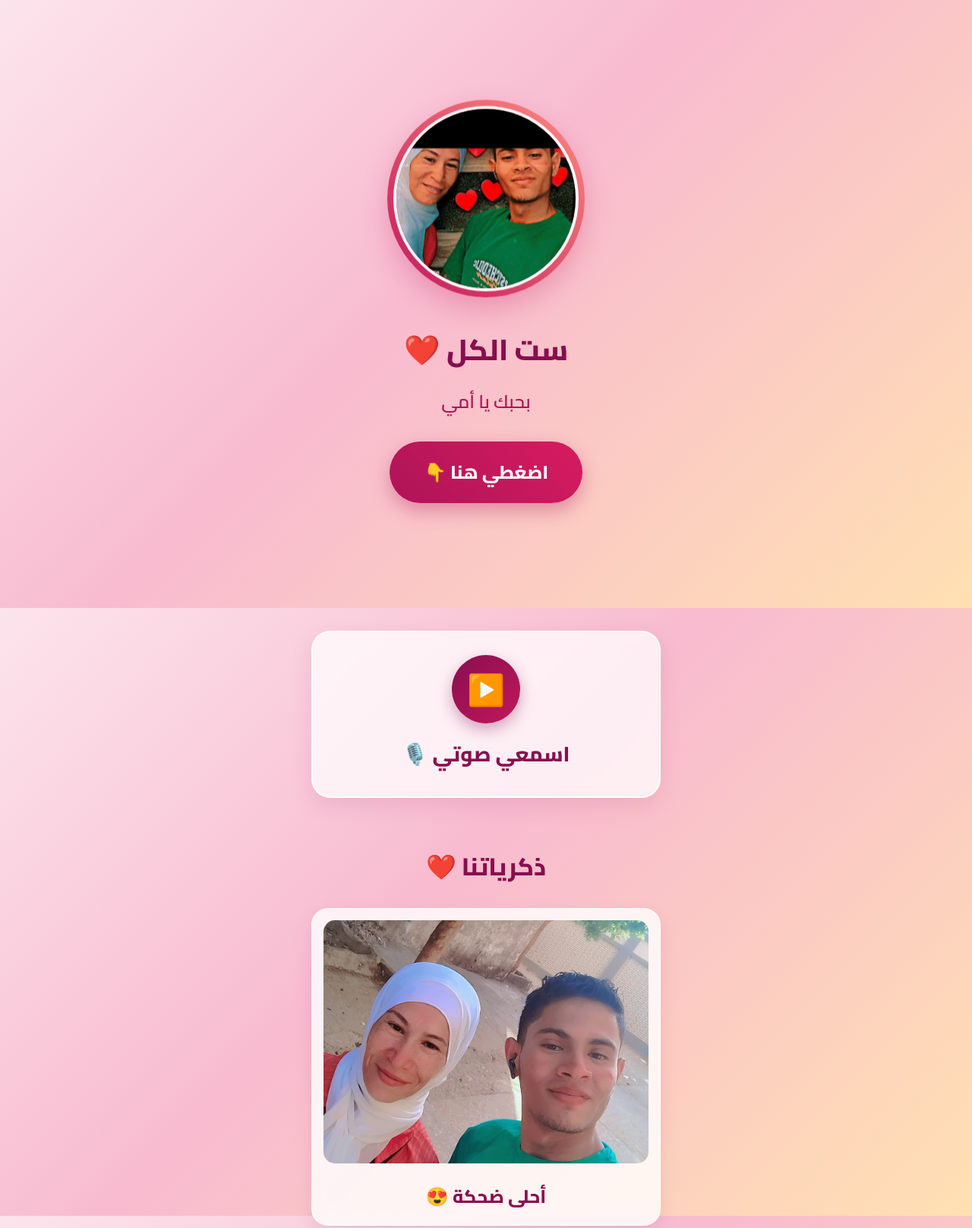
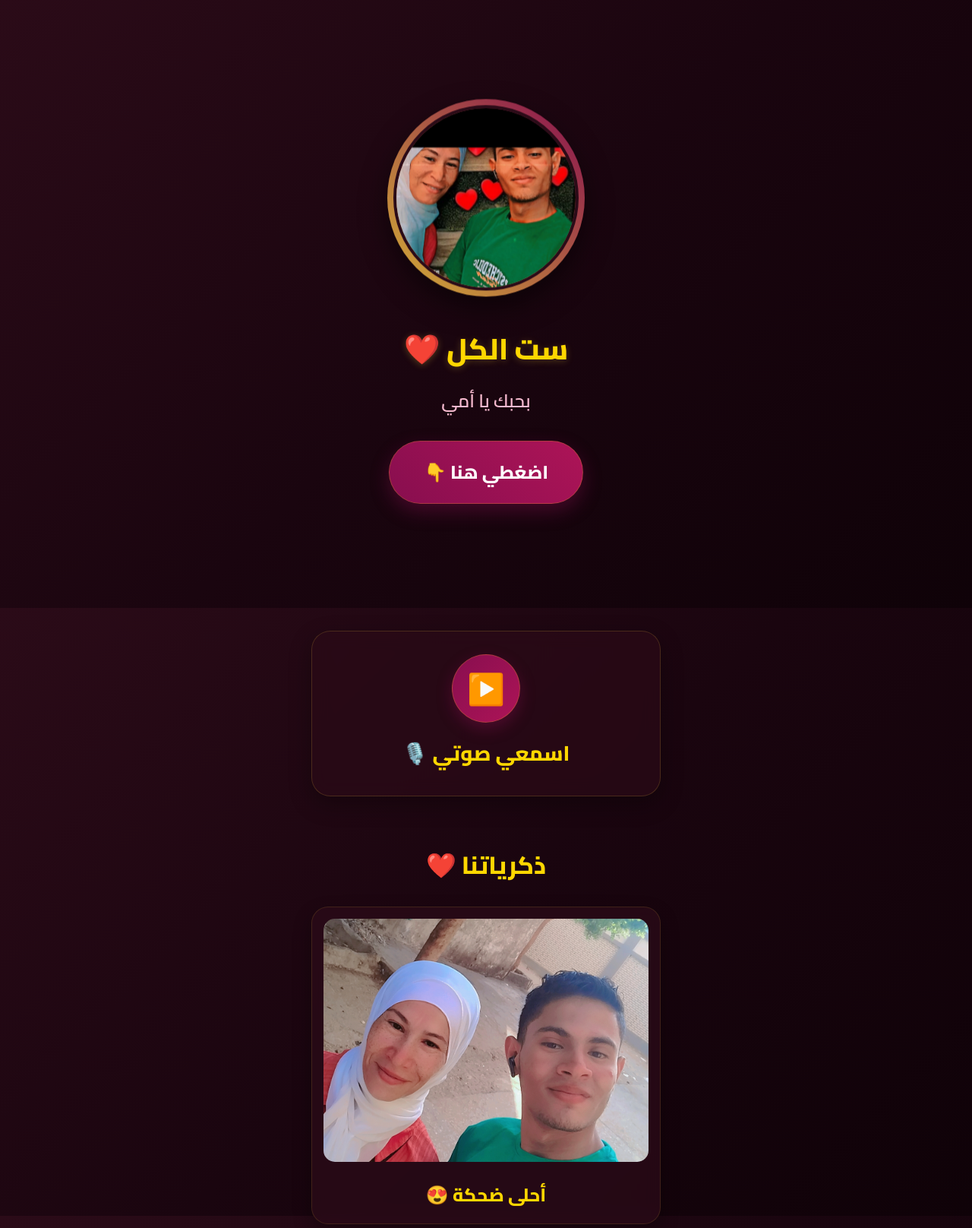
Before and after one commit to hgggh3988-commits/mama, a plain HTML site: page index.html in a window 1280 px wide. Shown: the top 1616 px of the page at 76% size. Drawn offline with Linux system fonts and the light colour scheme.

Commit message:
Add files via upload

```diff
--- a/index.html
+++ b/index.html
@@ -14,10 +14,10 @@
         }
 
         body {
-            /* لون خلفية الموقع بالكامل: تدرج وردي خوخي دافي وفاتح */
-            background: linear-gradient(135deg, #fce4ec 0%, #f8bbd0 45%, #ffe0b2 100%);
+            /* خلفية غامقة فخمة ودافية (عنابي داكن مع درجات توتية ملكية) */
+            background: linear-gradient(135deg, #2b0b18 0%, #1a050f 50%, #0f0208 100%);
             background-attachment: fixed;
-            color: #4a1525;
+            color: #fce4ec;
             text-align: center;
             overflow-x: hidden;
             padding-bottom: 50px;
@@ -38,8 +38,8 @@
             height: 260px;
             border-radius: 50%;
             padding: 8px;
-            background: linear-gradient(45deg, #c2185b, #ff8a80);
-            box-shadow: 0 15px 35px rgba(194, 24, 91, 0.25);
+            background: linear-gradient(45deg, #d4af37, #880e4f);
+            box-shadow: 0 15px 35px rgba(0, 0, 0, 0.5);
             margin-bottom: 25px;
             animation: float 3s ease-in-out infinite;
         }
@@ -49,26 +49,27 @@
             height: 100%;
             object-fit: cover;
             border-radius: 50%;
-            border: 4px solid #fff5f8;
+            border: 4px solid #2b0b18;
         }
 
         h1 {
             font-size: 2.4rem;
             font-weight: 800;
-            color: #880e4f;
+            color: #ffd700;
             margin-bottom: 10px;
+            text-shadow: 0 2px 10px rgba(212, 175, 55, 0.3);
         }
 
         .subtitle {
             font-size: 1.5rem;
-            color: #ad1457;
+            color: #f8bbd0;
             margin-bottom: 30px;
             font-weight: 600;
         }
 
         /* الأزرار الكبيرة */
         .big-btn {
-            background: linear-gradient(45deg, #ad1457, #d81b60);
+            background: linear-gradient(45deg, #880e4f, #ad1457);
             color: white;
             border: none;
             padding: 18px 45px;
@@ -76,11 +77,12 @@
             font-weight: 800;
             border-radius: 50px;
             cursor: pointer;
-            box-shadow: 0 10px 25px rgba(173, 20, 87, 0.35);
+            box-shadow: 0 10px 25px rgba(136, 14, 79, 0.4);
             transition: transform 0.2s;
             display: inline-flex;
             align-items: center;
             gap: 10px;
+            border: 1px solid rgba(255, 215, 0, 0.2);
         }
 
         .big-btn:active {
@@ -94,47 +96,64 @@
             margin: 0 auto;
         }
 
-        /* كارت الصوت والأغنية */
+        /* كارت الصوت والأغنية (ستايل زجاجي غامق فخم) */
         .audio-card {
-            background: rgba(255, 255, 255, 0.75);
-            backdrop-filter: blur(10px);
+            background: rgba(43, 11, 24, 0.7);
+            backdrop-filter: blur(12px);
             padding: 30px 20px;
             border-radius: 25px;
-            box-shadow: 0 10px 30px rgba(136, 14, 79, 0.1);
-            border: 2px solid rgba(255, 255, 255, 0.9);
+            box-shadow: 0 10px 30px rgba(0, 0, 0, 0.3);
+            border: 1px solid rgba(212, 175, 55, 0.2);
         }
 
-        /* زرار الريكورد الجديد (بدل الأصفر) */
+        /* أزرار الصوت والأغنية (لا تتغير للأخضر عند التشغيل) */
         .play-btn {
             width: 90px;
             height: 90px;
             border-radius: 50%;
-            background: linear-gradient(135deg, #880e4f, #c2185b);
+            background: linear-gradient(135deg, #880e4f, #ad1457);
             color: white;
             border: none;
             font-size: 2.5rem;
             cursor: pointer;
-            box-shadow: 0 8px 20px rgba(136, 14, 79, 0.35);
+            box-shadow: 0 8px 20px rgba(136, 14, 79, 0.4);
             margin-bottom: 15px;
             display: inline-flex;
             justify-content: center;
             align-items: center;
             transition: transform 0.2s;
+            border: 1px solid rgba(255, 215, 0, 0.2);
         }
 
         .play-btn:active {
             transform: scale(0.92);
         }
 
-        /* لون زرار الأغنية */
+        /* زرار الأغنية بلون متناسق */
         .song-btn {
-            background: linear-gradient(135deg, #6a1b9a, #9c27b0);
-            box-shadow: 0 8px 20px rgba(106, 27, 154, 0.35);
+            background: linear-gradient(135deg, #4a148c, #6a1b9a);
+            box-shadow: 0 8px 20px rgba(74, 20, 140, 0.4);
         }
 
+        /* حالة التشغيل (نبض هادي بنفس لون الزرار الأصلي بدل الأخضر) */
         .play-btn.playing {
-            background: linear-gradient(135deg, #2e7d32, #43a047);
-            animation: pulse 1.5s infinite;
+            animation: customPulse 1.5s infinite;
+        }
+
+        @keyframes customPulse {
+            0% { box-shadow: 0 0 0 0 rgba(173, 20, 87, 0.7); }
+            70% { box-shadow: 0 0 0 20px rgba(173, 20, 87, 0); }
+            100% { box-shadow: 0 0 0 0 rgba(173, 20, 87, 0); }
+        }
+
+        .song-btn.playing {
+            animation: songPulse 1.5s infinite;
+        }
+
+        @keyframes songPulse {
+            0% { box-shadow: 0 0 0 0 rgba(106, 27, 154, 0.7); }
+            70% { box-shadow: 0 0 0 20px rgba(106, 27, 154, 0); }
+            100% { box-shadow: 0 0 0 0 rgba(106, 27, 154, 0); }
         }
 
         /* ألبوم الصور */
@@ -146,12 +165,12 @@
         }
 
         .photo-card {
-            background: rgba(255, 255, 255, 0.8);
-            backdrop-filter: blur(8px);
+            background: rgba(43, 11, 24, 0.75);
+            backdrop-filter: blur(10px);
             padding: 15px;
             border-radius: 22px;
-            box-shadow: 0 10px 25px rgba(136, 14, 79, 0.1);
-            border: 1px solid rgba(255, 255, 255, 0.9);
+            box-shadow: 0 10px 25px rgba(0, 0, 0, 0.3);
+            border: 1px solid rgba(212, 175, 55, 0.15);
         }
 
         .photo-card img {
@@ -165,7 +184,7 @@
         .photo-caption {
             font-size: 1.5rem;
             font-weight: 800;
-            color: #880e4f;
+            color: #ffd700;
         }
 
         /* شاشة المفاجأة */
@@ -173,7 +192,7 @@
             display: none;
             position: fixed;
             top: 0; left: 0; width: 100%; height: 100%;
-            background: rgba(56, 8, 32, 0.92);
+            background: rgba(15, 2, 8, 0.95);
             z-index: 1000;
             justify-content: center;
             align-items: center;
@@ -184,20 +203,20 @@
 
         .surprise-modal h2 {
             font-size: 2.8rem;
-            color: #ffd54f;
+            color: #ffd700;
             margin-bottom: 20px;
             animation: pop 0.5s ease;
         }
 
         .close-btn {
             margin-top: 30px;
-            background: #fce4ec;
-            color: #880e4f;
+            background: #880e4f;
+            color: #fff;
             padding: 12px 35px;
             border-radius: 30px;
             font-size: 1.3rem;
             font-weight: 800;
-            border: none;
+            border: 1px solid #ffd700;
             cursor: pointer;
         }
 
@@ -214,12 +233,6 @@
         @keyframes float {
             0%, 100% { transform: translateY(0); }
             50% { transform: translateY(-10px); }
-        }
-
-        @keyframes pulse {
-            0% { box-shadow: 0 0 0 0 rgba(67, 160, 71, 0.7); }
-            70% { box-shadow: 0 0 0 20px rgba(67, 160, 71, 0); }
-            100% { box-shadow: 0 0 0 0 rgba(67, 160, 71, 0); }
         }
 
         @keyframes flyUp {
@@ -251,14 +264,14 @@
     <div class="section" id="audio-section">
         <div class="audio-card">
             <button class="play-btn" id="voiceBtn" onclick="toggleVoice()">▶️</button>
-            <h2 style="font-size: 1.7rem; color: #880e4f;">اسمعي صوتي 🎙️</h2>
+            <h2 style="font-size: 1.7rem; color: #ffd700;">اسمعي صوتي 🎙️</h2>
             <audio id="voiceAudio" src="voice.mp3"></audio>
         </div>
     </div>
 
     <!-- 3. ألبوم الصور (5 صور) -->
     <div class="section">
-        <h2 style="margin-bottom: 25px; color: #880e4f; font-size: 2rem;">ذكرياتنا ❤️</h2>
+        <h2 style="margin-bottom: 25px; color: #ffd700; font-size: 2rem;">ذكرياتنا ❤️</h2>
         <div class="gallery">
             <div class="photo-card">
                 <img src="pic1.jpg" alt="صورة 1">
@@ -291,14 +304,14 @@
     <div class="section">
         <div class="audio-card">
             <button class="play-btn song-btn" id="songBtn" onclick="toggleSong()">🎵</button>
-            <h2 style="font-size: 1.7rem; color: #6a1b9a;">أغنيتك 🎶</h2>
+            <h2 style="font-size: 1.7rem; color: #e1bee7;">أغنيتك 🎶</h2>
             <audio id="songAudio" src="song.mp3"></audio>
         </div>
     </div>
 
     <!-- 5. زرار الهدية -->
     <div class="section">
-        <button class="big-btn" style="background: linear-gradient(45deg, #880e4f, #ad1457);" onclick="showSurprise()">
+        <button class="big-btn" style="background: linear-gradient(45deg, #880e4f, #d4af37);" onclick="showSurprise()">
             هديتك 🎁
         </button>
     </div>
@@ -334,7 +347,7 @@
         }
 
         function playVoice() {
-            pauseSong(); // يوقف الأغنية لو شغالة
+            pauseSong();
             voiceAudio.play().then(() => {
                 voiceBtn.innerHTML = '⏸️';
                 voiceBtn.classList.add('playing');
@@ -359,7 +372,7 @@
         }
 
         function playSong() {
-            pauseVoice(); // يوقف الريكورد لو شغال
+            pauseVoice();
             songAudio.play().then(() => {
                 songBtn.innerHTML = '⏸️';
                 songBtn.classList.add('playing');
```
